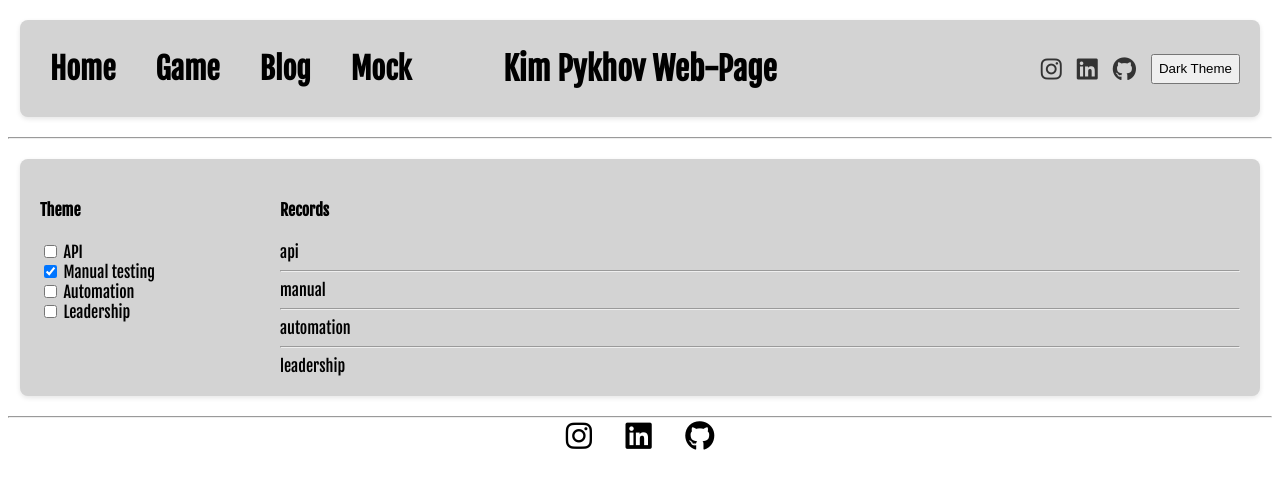
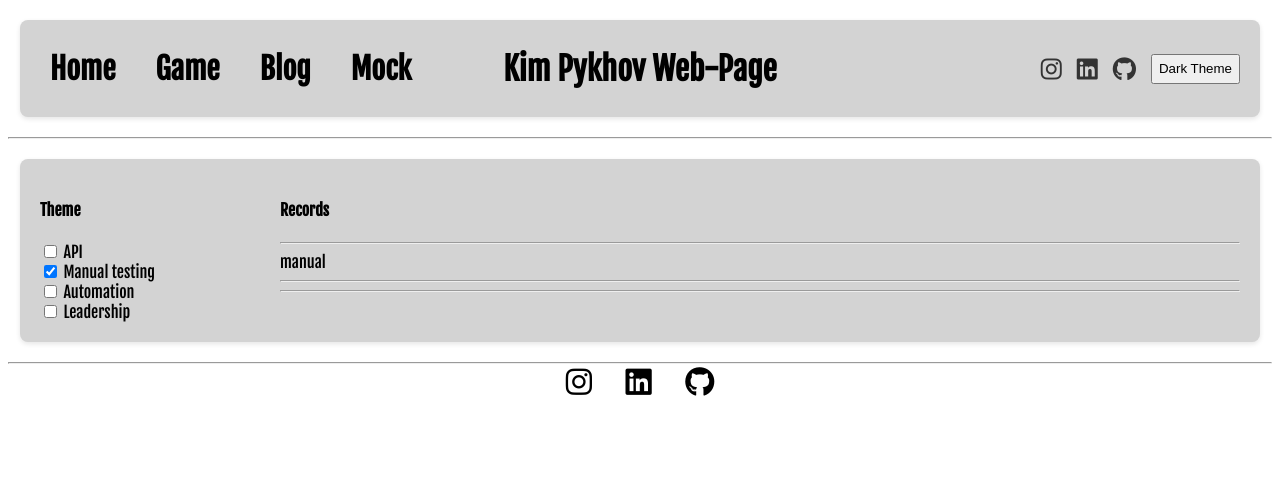
Before and after one commit to kimpykhov/kipy_qa, a website: page src/pages/blog.html in a window 1280 px wide. Both pictures are taken after a click on the checkbox "Manual testing". Drawn offline with Linux system fonts and the light colour scheme.

Commit message:
adjusted JS script for values filtering

```diff
--- /dev/null
+++ b/public/js/sortByValue.js
@@ -0,0 +1,12 @@
+document.querySelectorAll('.filtering input[type="checkbox"]').forEach(checkbox => {
+    checkbox.addEventListener('change', () => {
+        const selectedThemes = Array.from(document.querySelectorAll('.filtering input[type="checkbox"]:checked'))
+            .map(cb => cb.value);
+
+        document.querySelectorAll('.content').forEach(post => {
+            // Проверка, содержит ли пост хотя бы один выбранный класс
+            const hasTheme = selectedThemes.some(theme => post.classList.contains(theme));
+            post.style.display = hasTheme || selectedThemes.length === 0 ? 'block' : 'none';
+        });
+    });
+});
--- a/src/pages/blog.html
+++ b/src/pages/blog.html
@@ -45,19 +45,19 @@
                 <h4>Theme</h4>
                 <div class="filtering">
                     <div>
-                        <input type="checkbox" id="api" name="api">
+                        <input type="checkbox" id="api" name="theme" value="api">
                         <label for="api">API</label>
                     </div>
                     <div>
-                        <input type="checkbox" id="manual" name="manual">
+                        <input type="checkbox" id="manual" name="theme" value="manual">
                         <label for="manual">Manual testing</label>
                     </div>
                     <div>
-                        <input type="checkbox" id="automation" name="automation">
+                        <input type="checkbox" id="automation" name="theme" value="automation">
                         <label for="automation">Automation</label>
                     </div>
                     <div>
-                        <input type="checkbox" id="leadership" name="leadership">
+                        <input type="checkbox" id="leadership" name="theme" value="leadership">
                         <label for="leadership">Leadership</label>
                     </div>
                 </div>
@@ -65,13 +65,13 @@
 
             <div class="blog-content">
                 <h4>Records</h4>
-                <div class="content" id="api">api</div>
+                <div class="content api">api</div>
                 <hr>
-                <div class="content" id="manual">manual</div>
+                <div class="content manual">manual</div>
                 <hr>
-                <div class="content" id="automation">automation</div>
+                <div class="content automation">automation</div>
                 <hr>
-                <div class="content" id="leadership">leadership</div>
+                <div class="content leadership">leadership</div>
             </div>
         </div>
     </div>
@@ -87,5 +87,6 @@
         </div>
     </footer>
     <script src="../../public/js/night_vision.js"></script>
+    <script src="../../public/js/sortByValue.js"></script>
 </body>
 </html>
```
